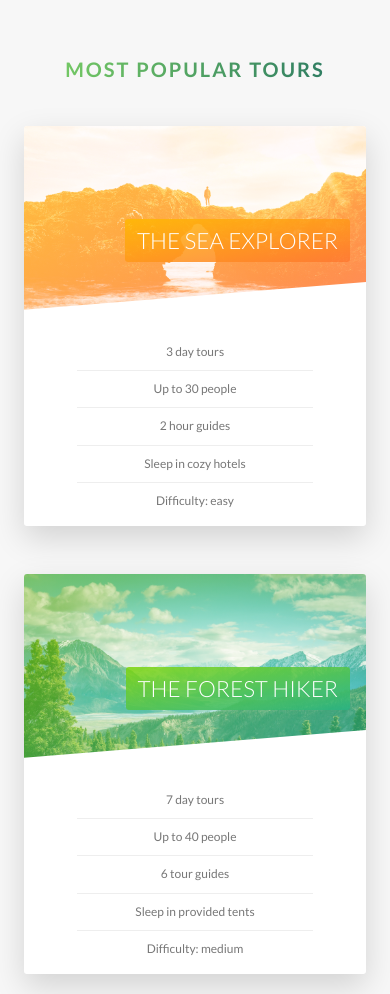
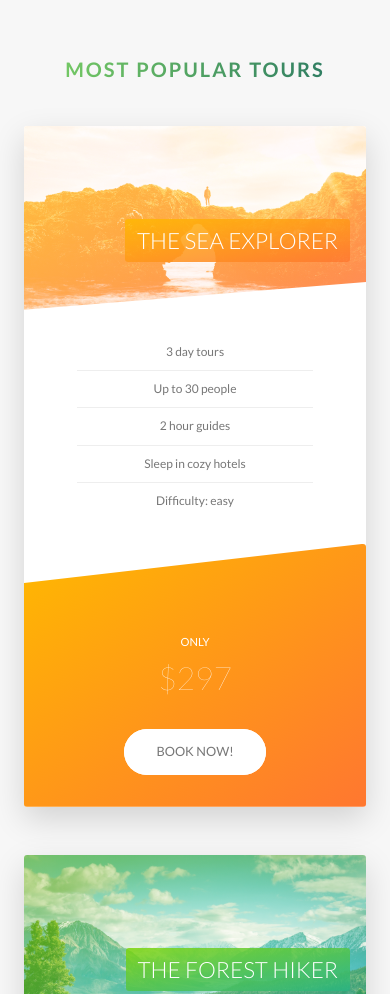
Before and after one commit to aysebat/outdoorsWebsite, a website: page index.html in a window 390 px wide. Shown: the part 2440-3434 px from the top of the page. Drawn offline with Linux system fonts and the light colour scheme.

Commit message:
change the card and make responsive

```diff
--- a/css/style.css
+++ b/css/style.css
@@ -319,6 +319,32 @@ body {
   .card__price-value {
     font-size: 6rem;
     font-weight: 100; }
+  @media (max-width: 56.25em) {
+    .card {
+      height: auto;
+      border-radius: 3px;
+      background-color: #fff;
+      box-shadow: 0 1.5rem 4rem rgba(0, 0, 0, 0.15); }
+      .card__side {
+        height: auto;
+        position: relative;
+        box-shadow: none; }
+        .card__side--back {
+          transform: rotateY(0);
+          clip-path: polygon(0 15%, 100% 0, 100% 100%, 0 100%); }
+      .card:hover .card__side--front {
+        transform: rotateY(0); }
+      .card__cta {
+        position: relative;
+        top: 0;
+        left: 0;
+        transform: translate(0);
+        width: 100%;
+        padding: 5rem 4rem 4rem 4rem; }
+      .card__price-box {
+        margin-bottom: 3rem; }
+      .card__price-value {
+        font-size: 4rem; } }
 
 .composition {
   position: relative; }
```
